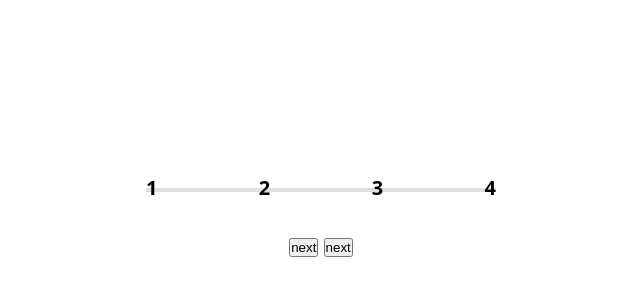
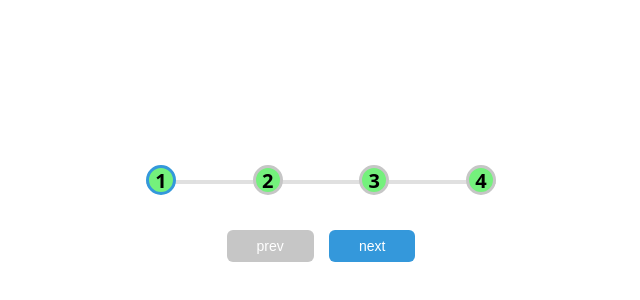
Before and after one commit to Leandrodeleon22/progress-steps, a website: page index.html in a window 1280 px wide. Shown: the part 184-484 px from the top of the page, without its empty margins (319-959 px from the left). Drawn offline with Linux system fonts and the light colour scheme.

Commit message:
finished style

```diff
--- a/index.html
+++ b/index.html
@@ -17,7 +17,7 @@
         <div class="circle">3</div>
         <div class="circle">4</div>
       </div>
-      <button class="btn" id="prev">next</button>
+      <button class="btn btn-disable" id="prev">prev</button>
       <button class="btn" id="next">next</button>
     </div>
   </body>
--- a/sass/_base.scss
+++ b/sass/_base.scss
@@ -1,3 +1,8 @@
+:root {
+  --line-empty-border: #c6c6c6;
+  --line-color-border: #3498db;
+}
+
 * {
   margin: 0;
   padding: 0;
@@ -42,7 +47,17 @@ body {
 }
 
 .circle {
+  background-color: rgb(116, 241, 124);
+  height: 3rem;
+  width: 3rem;
+  border-radius: 50%;
+  display: flex;
+  align-items: center;
+  justify-content: center;
+  border: 3px solid var(--line-empty-border);
+
   &-active {
+    border-color: #3498db;
   }
 }
 
@@ -69,3 +84,27 @@ body {
   z-index: -1;
   transition: all 0.4s ease;
 }
+
+.btn {
+  background-color: var(--line-color-border);
+  border-radius: 6px;
+  padding: 0.8rem 3rem;
+  margin: 0.5rem;
+  border: 0;
+  font-size: 1.4rem;
+  color: white;
+  cursor: pointer;
+}
+
+.btn:active {
+  transform: scale(0.98);
+}
+
+.btn:focus {
+  outline: 0;
+}
+
+.btn-disable {
+  background-color: var(--line-empty-border);
+  cursor: not-allowed;
+}
```
Also changed, not shown: css/style.css.
